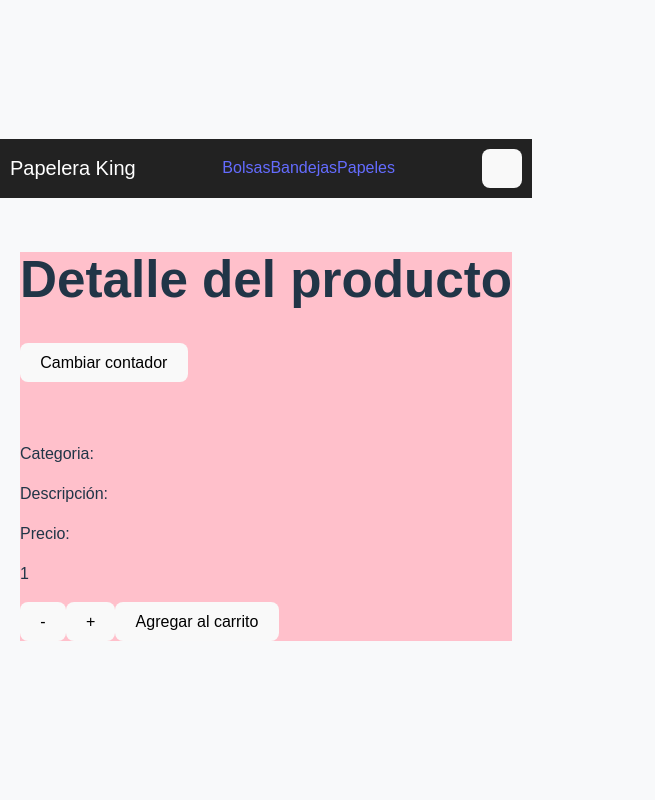
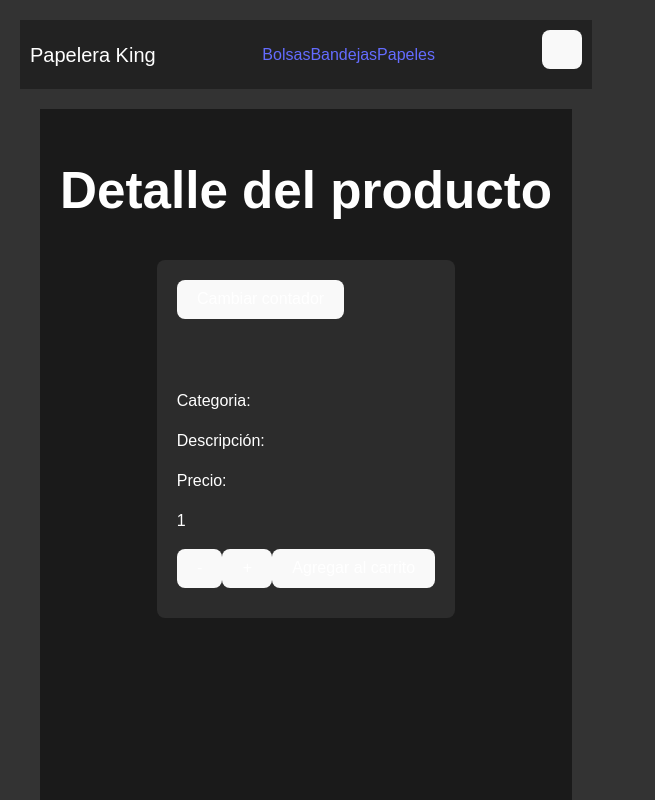
Before and after one commit to Lucasstrangis/EcommerceReactjs, a React (Vite) app: page /item/1 in a window 1280 px wide. Shown: the top 800 px of the page, without its empty margins (0-655 px from the left). Built offline with nearby package versions, Linux system fonts and the light colour scheme; no server answers; the database is empty.

Commit message:
estilos en los detail y list

```diff
--- a/src/App.css
+++ b/src/App.css
@@ -3,8 +3,8 @@
 body {
   font-family: 'Arial', sans-serif;
   margin: 0;
-  padding: 0;
-  background-color: #f8f9fa; /* Color de fondo gris claro */
+  padding: 20px;
+  background-color: #333333; /* Color de fondo gris claro */
 }
 
 .container {
@@ -17,7 +17,7 @@ body {
 .navbar {
   background-color: #343a40; /* Fondo gris oscuro */
   color: #fff; /* Texto blanco */
-  padding: 10px;
+  padding: 15px;
 }
 
 .navbar a {
--- a/src/components/ItemDetail/ItemDetail.jsx
+++ b/src/components/ItemDetail/ItemDetail.jsx
@@ -1,38 +1,39 @@
-// import ItemCount from '../ItemCount/ItemCount'
-import { useState } from "react"
-import { useCart } from "../../context/CartContext"
-import { useNotification } from "../../Notification/NotificationContext"
-import { Link } from "react-router-dom"
+// ItemDetail.jsx
 
-const InputCount = ({ onAdd, stock, initial= 1 }) => {
-    const [count, setCount] = useState(initial)
+import { useState } from "react";
+import { useCart } from "../../context/CartContext";
+import { useNotification } from "../../Notification/NotificationContext";
+import { Link } from "react-router-dom";
+import classes from './ItemDetail.module.css';
+
+const InputCount = ({ onAdd, stock, initial = 1 }) => {
+  const [count, setCount] = useState(initial);
 
   const handleChange = (e) => {
-        if(e.target.value <= stock) {
-            setCount(e.target.value)
+    if (e.target.value <= stock) {
+      setCount(e.target.value);
     }
   }
 
   return (
     <div>
-            <input type='number' onChange={handleChange} value={count}/>
+      <input type='number' onChange={handleChange} value={count} />
       <button onClick={() => onAdd(count)}>Agregar al carrito</button>
     </div>
-    )
+  );
 }
 
 const ButtonCount = ({ onAdd, stock, initial = 1 }) => {
-    const [count, setCount] = useState(initial)
+  const [count, setCount] = useState(initial);
 
   const increment = () => {
-        if(count < stock) {
-            setCount(count + 1)
+    if (count < stock) {
+      setCount(count + 1);
     }
-
   }
 
   const decrement = () => {
-            setCount(count - 1)
+    setCount(count - 1);
   }
 
   return (
@@ -42,61 +43,52 @@ const ButtonCount = ({ onAdd, stock, initial = 1 }) => {
       <button onClick={increment}>+</button>
       <button onClick={() => onAdd(count)}>Agregar al carrito</button>
     </div>
-    )
+  );
 }
 
 const ItemDetail = ({ id, name, category, img, price, stock, description }) => {
-    const [inputType, setInputType] = useState('button')
+  const [inputType, setInputType] = useState('button');
+  const ItemCount = inputType === 'button' ? ButtonCount : InputCount;
 
-    const ItemCount = inputType === 'button' ? ButtonCount : InputCount
-
-    const { addItem, isInCart } = useCart()
-    const { setNotification } = useNotification()
+  const { addItem, isInCart } = useCart();
+  const { setNotification } = useNotification();
 
   const handleOnAdd = (quantity) => {
     const productToAdd = {
       id, name, price, quantity
     }
 
-        addItem(productToAdd)
-        setNotification('error', `Se agregaron ${quantity} ${name}`)
+    addItem(productToAdd);
+    setNotification('error', `Se agregaron ${quantity} ${name}`);
   }
 
   return (
-        <article>
+    <article className={classes.itemContainer}>
       <button onClick={() => setInputType(inputType === 'input' ? 'button' : 'input')}>
         Cambiar contador
       </button>
       <header>
-                <h2>
-                    {name}
-                </h2>
+        <h2>{name}</h2>
       </header>
       <picture>
-                <img src={img} alt={name} style={{ width: 100}}/>
+        <img src={img} alt={name} className={classes.itemImage} />
       </picture>
       <section>
-                <p>
-                    Categoria: {category}
-                </p>
-                <p>
-                    Descripción: {description}
-                </p>
-                <p>
-                    Precio: {price}
-                </p>
+        <p>Categoria: {category}</p>
+        <p>Descripción: {description}</p>
+        <p>Precio: {price}</p>
       </section>
       <footer>
         {
           isInCart(id) ? (
             <Link to="/Cart">Finalizar Compra</Link>
           ) : (
-                        <ItemCount stock={stock} onAdd={handleOnAdd}/>
+            <ItemCount stock={stock} onAdd={handleOnAdd} />
           )
         }
       </footer>
     </article>
-    )
+  );
 }
 
-export default ItemDetail
+export default ItemDetail;
--- /dev/null
+++ b/src/components/ItemDetail/ItemDetail.module.css
@@ -0,0 +1,16 @@
+.itemContainer {
+    background-color: #2c2c2c; /* Fondo gris más claro */
+    border-radius: 8px;
+    padding: 20px;
+    margin: 20px 0;
+  }
+
+  button {
+    background-color: #007bff; /* Botón azul */
+    color: #fff; /* Texto blanco */
+    border: none;
+    padding: 10px;
+    border-radius: 5px;
+    cursor: pointer;
+    margin-bottom: 10px;
+  }
--- a/src/components/ItemDetailConteiner/ItemDetailContainer.jsx
+++ b/src/components/ItemDetailConteiner/ItemDetailContainer.jsx
@@ -1,44 +1,46 @@
-import { useEffect, useState } from "react"
-import ItemDetail from '../ItemDetail/ItemDetail'
-import { useParams } from 'react-router-dom'
-import { getProductById } from "../../firebase/firestore/products"
+// ItemDetailContainer.jsx
+
+import { useEffect, useState } from "react";
+import ItemDetail from '../ItemDetail/ItemDetail';
+import { useParams } from 'react-router-dom';
+import { getProductById } from "../../firebase/firestore/products";
+import classes from './ItemDetailContainer.module.css';
 
 const ItemDetailContainer = () => {
-    const [product, setProduct] = useState(null)
-    const [loading, setLoading] = useState(true)
+  const [product, setProduct] = useState(null);
+  const [loading, setLoading] = useState(true);
 
-    const { itemId } = useParams()
+  const { itemId } = useParams();
 
   useEffect(() => {
-        setLoading(true)
-
+    setLoading(true);
 
     getProductById(itemId)
       .then(response => {
-                setProduct(response)
+        setProduct(response);
       })
       .catch(error => {
-                console.log(error)
+        console.log(error);
       })
       .finally(() => {
-                setLoading(false)
-            })
-    }, [itemId])
+        setLoading(false);
+      });
+  }, [itemId]);
 
-    if(loading) {
-        return <h1>Cargando Producto</h1>
+  if (loading) {
+    return <h1>Cargando Producto</h1>;
   }
 
-    if(!product) {
-        return <h1>El producto no existe</h1>
+  if (!product) {
+    return <h1>El producto no existe</h1>;
   }
 
   return (
-        <main style={{ background: 'pink'}}>
+    <main className={classes.container}>
       <h1>Detalle del producto</h1>
-            <ItemDetail {...product}/>
+      <ItemDetail {...product} />
     </main>
-    )
-}
+  );
+};
 
-export default ItemDetailContainer
+export default ItemDetailContainer;
--- /dev/null
+++ b/src/components/ItemDetailConteiner/ItemDetailContainer.module.css
@@ -0,0 +1,15 @@
+/* ItemDetailContainer.module.css */
+
+.container {
+    background-color: #1a1a1a; /* Fondo gris oscuro */
+    color: #fff; /* Texto blanco */
+    padding: 20px;
+    min-height: 100vh; /* Altura mínima de la ventana del navegador */
+    display: flex;
+    flex-direction: column;
+    align-items: center;
+  }
+
+  h1 {
+    margin-bottom: 20px;
+  }
--- a/src/components/ItemListContainer.jsx/ItemListContainer.module.css
+++ b/src/components/ItemListContainer.jsx/ItemListContainer.module.css
@@ -1,10 +1,11 @@
 /* ItemListContainer.module.css */
 
 .container {
-  width: 100%; /* Ocupa todo el ancho de la pantalla */
+  width: 100vw; /* Ocupa todo el ancho de la pantalla */
   background-color: #1a1a1a; /* Gris oscuro para contraste, un poco más claro que el NavBar */
   color: #fff; /* Texto blanco */
   padding: 20px;
+
 }
 
 .product-list {
```
Lines whose indentation alone changed are shown as unchanged.
